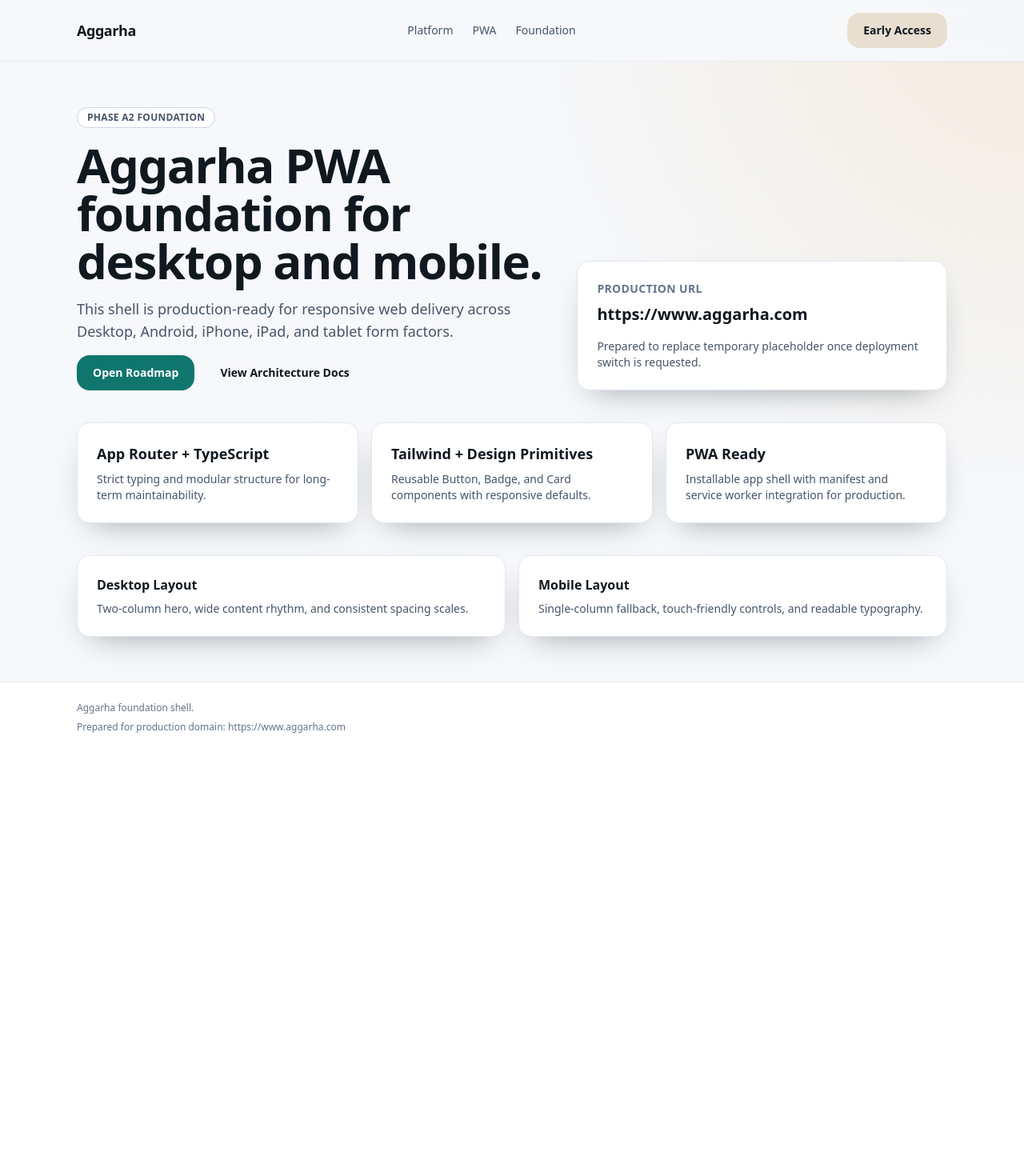
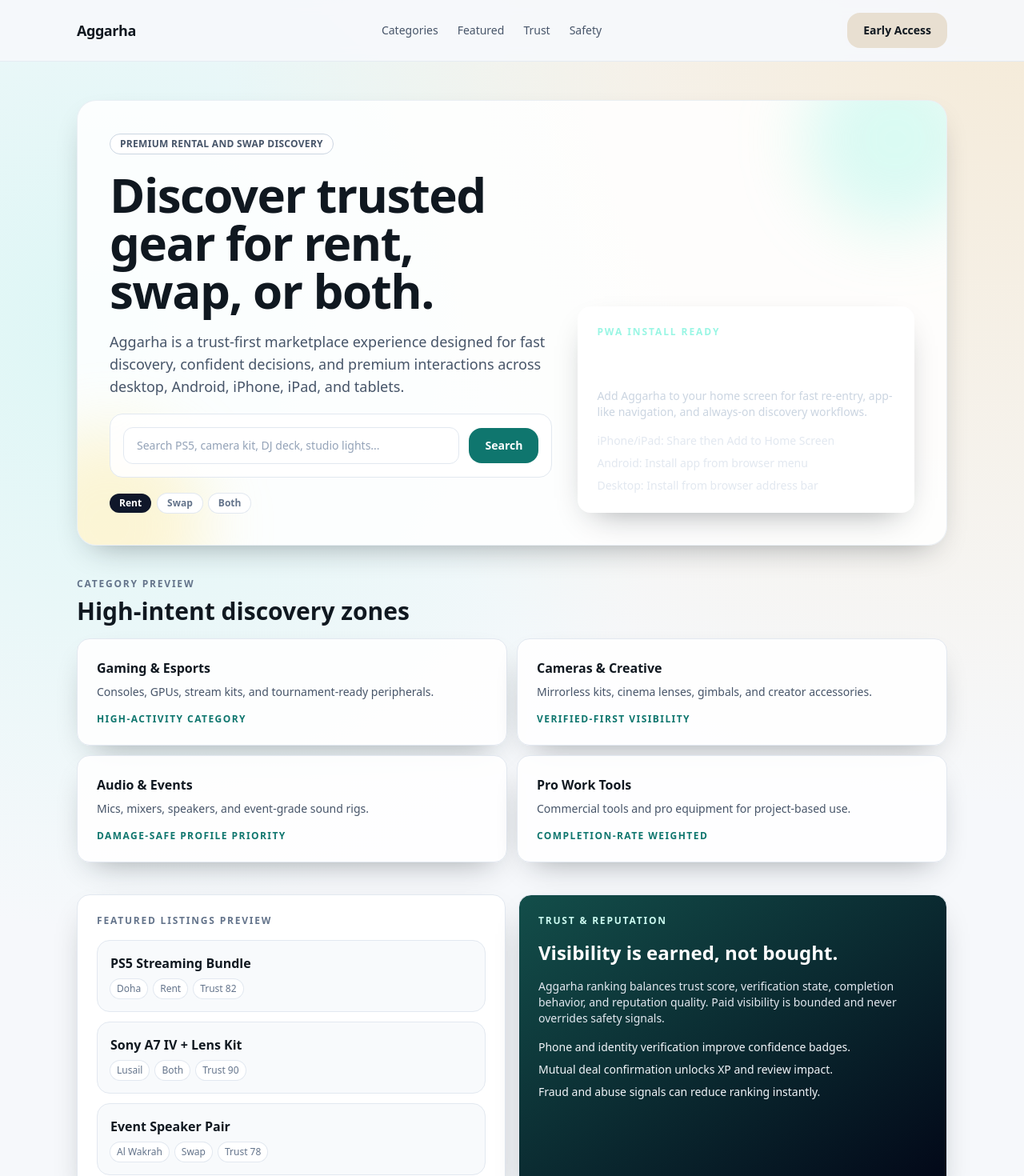
Before and after one commit to Aggarha/Aggarha, a Next.js app: page / in a window 1280 px wide. Shown: the top 1470 px of the page at 80% size. Before the commit the page ends 941 px from the top, so only its background shows below. Built offline with nearby package versions, Linux system fonts and the light colour scheme.

Commit message:
feat: build Aggarha public homepage foundation

```diff
--- a/src/app/globals.css
+++ b/src/app/globals.css
@@ -11,7 +11,10 @@ html,
 body {
   margin: 0;
   padding: 0;
-  background: radial-gradient(circle at top right, #f3ebde, var(--bg) 40%);
+  background:
+    radial-gradient(circle at top right, rgba(244, 226, 194, 0.62), transparent 42%),
+    radial-gradient(circle at 10% 20%, rgba(191, 244, 238, 0.45), transparent 38%),
+    var(--bg);
   color: var(--fg);
 }
 
@@ -23,3 +26,8 @@ a {
   color: inherit;
   text-decoration: none;
 }
+
+::selection {
+  background: #0f766e;
+  color: #ffffff;
+}
--- a/src/app/page.tsx
+++ b/src/app/page.tsx
@@ -2,54 +2,189 @@ import { Badge } from "@/components/ui/badge";
 import { Button } from "@/components/ui/button";
 import { Card } from "@/components/ui/card";
 
+const categories = [
+  {
+    name: "Gaming & Esports",
+    summary: "Consoles, GPUs, stream kits, and tournament-ready peripherals.",
+    trust: "High-activity category"
+  },
+  {
+    name: "Cameras & Creative",
+    summary: "Mirrorless kits, cinema lenses, gimbals, and creator accessories.",
+    trust: "Verified-first visibility"
+  },
+  {
+    name: "Audio & Events",
+    summary: "Mics, mixers, speakers, and event-grade sound rigs.",
+    trust: "Damage-safe profile priority"
+  },
+  {
+    name: "Pro Work Tools",
+    summary: "Commercial tools and pro equipment for project-based use.",
+    trust: "Completion-rate weighted"
+  }
+];
+
+const featuredListings = [
+  {
+    title: "PS5 Streaming Bundle",
+    city: "Doha",
+    mode: "Rent",
+    score: "Trust 82"
+  },
+  {
+    title: "Sony A7 IV + Lens Kit",
+    city: "Lusail",
+    mode: "Both",
+    score: "Trust 90"
+  },
+  {
+    title: "Event Speaker Pair",
+    city: "Al Wakrah",
+    mode: "Swap",
+    score: "Trust 78"
+  }
+];
+
 export default function HomePage() {
   return (
-    <div className="mx-auto grid w-full max-w-6xl gap-10 px-4 py-10 sm:px-6 md:py-14 lg:px-8">
-      <section className="grid gap-6 md:grid-cols-[1.3fr_1fr] md:items-end">
-        <div className="space-y-4">
-          <Badge>Phase A2 Foundation</Badge>
-          <h1 className="text-balance text-4xl font-black tracking-tight text-ink sm:text-5xl lg:text-6xl">
-            Aggarha PWA foundation for desktop and mobile.
-          </h1>
-          <p className="max-w-xl text-base text-slate-600 sm:text-lg">
-            This shell is production-ready for responsive web delivery across Desktop, Android,
-            iPhone, iPad, and tablet form factors.
-          </p>
-          <div className="flex flex-wrap gap-3">
-            <Button>Open Roadmap</Button>
-            <Button variant="ghost">View Architecture Docs</Button>
+    <div className="mx-auto grid w-full max-w-6xl gap-7 px-4 pb-12 pt-8 sm:px-6 md:gap-10 md:pb-16 md:pt-12 lg:px-8">
+      <section className="relative overflow-hidden rounded-3xl border border-slate-200/70 bg-white/85 p-5 shadow-panel sm:p-7 lg:p-10">
+        <div className="absolute -right-12 -top-16 h-36 w-36 rounded-full bg-teal-200/35 blur-2xl sm:h-56 sm:w-56" />
+        <div className="absolute -bottom-24 -left-20 h-40 w-40 rounded-full bg-amber-200/35 blur-2xl sm:h-60 sm:w-60" />
+
+        <div className="relative grid gap-8 md:grid-cols-[1.25fr_0.95fr] md:items-end">
+          <div className="space-y-5">
+            <Badge>Premium rental and swap discovery</Badge>
+            <h1 className="text-balance text-4xl font-black tracking-tight text-ink sm:text-5xl lg:text-6xl">
+              Discover trusted gear for rent, swap, or both.
+            </h1>
+            <p className="max-w-xl text-pretty text-base text-slate-600 sm:text-lg">
+              Aggarha is a trust-first marketplace experience designed for fast discovery, confident
+              decisions, and premium interactions across desktop, Android, iPhone, iPad, and tablets.
+            </p>
+
+            <form className="grid gap-3 rounded-2xl border border-slate-200 bg-white/90 p-3 sm:grid-cols-[1fr_auto] sm:items-center sm:p-4">
+              <label htmlFor="search" className="sr-only">
+                Search listings
+              </label>
+              <input
+                id="search"
+                name="search"
+                type="text"
+                placeholder="Search PS5, camera kit, DJ deck, studio lights..."
+                className="w-full rounded-xl border border-slate-200 bg-white px-4 py-3 text-sm text-slate-700 placeholder:text-slate-400 focus:border-accent focus:outline-none"
+              />
+              <Button type="button" className="w-full sm:w-auto">
+                Search
+              </Button>
+            </form>
+
+            <div className="flex flex-wrap gap-2 text-xs text-slate-500">
+              <span className="rounded-full bg-slate-900 px-3 py-1 font-semibold text-white">Rent</span>
+              <span className="rounded-full bg-white px-3 py-1 font-semibold ring-1 ring-slate-200">Swap</span>
+              <span className="rounded-full bg-white px-3 py-1 font-semibold ring-1 ring-slate-200">Both</span>
+            </div>
+          </div>
+
+          <Card id="pwa" className="space-y-4 border-0 bg-slate-950 text-white">
+            <p className="text-xs font-semibold uppercase tracking-[0.16em] text-teal-200">PWA Install Ready</p>
+            <h2 className="text-2xl font-bold leading-tight">Take Aggarha with you.</h2>
+            <p className="text-sm text-slate-300">
+              Add Aggarha to your home screen for fast re-entry, app-like navigation, and always-on discovery workflows.
+            </p>
+            <ul className="grid gap-2 text-sm text-slate-200">
+              <li>iPhone/iPad: Share then Add to Home Screen</li>
+              <li>Android: Install app from browser menu</li>
+              <li>Desktop: Install from browser address bar</li>
+            </ul>
+          </Card>
+        </div>
+      </section>
+
+      <section id="categories" className="space-y-4">
+        <div className="flex items-end justify-between gap-4">
+          <div>
+            <p className="text-xs font-semibold uppercase tracking-[0.15em] text-slate-500">Category Preview</p>
+            <h2 className="mt-2 text-2xl font-black text-ink sm:text-3xl">High-intent discovery zones</h2>
           </div>
         </div>
-        <Card>
-          <p className="text-sm font-semibold uppercase tracking-wide text-slate-500">Production URL</p>
-          <p className="mt-2 text-xl font-bold text-ink">https://www.aggarha.com</p>
-          <p className="mt-4 text-sm text-slate-600">Prepared to replace temporary placeholder once deployment switch is requested.</p>
+
+        <div className="grid gap-3 sm:grid-cols-2">
+          {categories.map((category) => (
+            <Card key={category.name} className="bg-white/90">
+              <p className="text-base font-bold text-ink">{category.name}</p>
+              <p className="mt-2 text-sm text-slate-600">{category.summary}</p>
+              <p className="mt-4 text-xs font-semibold uppercase tracking-[0.12em] text-teal-700">{category.trust}</p>
+            </Card>
+          ))}
+        </div>
+      </section>
+
+      <section id="featured" className="grid gap-4 lg:grid-cols-[1fr_1fr]">
+        <Card className="space-y-4">
+          <p className="text-xs font-semibold uppercase tracking-[0.15em] text-slate-500">Featured Listings Preview</p>
+          <div className="grid gap-3">
+            {featuredListings.map((listing) => (
+              <div key={listing.title} className="rounded-2xl border border-slate-200 bg-slate-50 p-4">
+                <p className="text-base font-bold text-ink">{listing.title}</p>
+                <div className="mt-2 flex flex-wrap gap-2 text-xs text-slate-500">
+                  <span className="rounded-full bg-white px-2 py-1 ring-1 ring-slate-200">{listing.city}</span>
+                  <span className="rounded-full bg-white px-2 py-1 ring-1 ring-slate-200">{listing.mode}</span>
+                  <span className="rounded-full bg-white px-2 py-1 ring-1 ring-slate-200">{listing.score}</span>
+                </div>
+              </div>
+            ))}
+          </div>
+        </Card>
+
+        <Card id="trust" className="space-y-4 bg-gradient-to-br from-teal-900 to-slate-950 text-white">
+          <p className="text-xs font-semibold uppercase tracking-[0.15em] text-teal-100">Trust & Reputation</p>
+          <h3 className="text-2xl font-bold">Visibility is earned, not bought.</h3>
+          <p className="text-sm text-slate-200">
+            Aggarha ranking balances trust score, verification state, completion behavior, and reputation quality.
+            Paid visibility is bounded and never overrides safety signals.
+          </p>
+          <div className="grid gap-2 text-sm text-slate-100">
+            <p>Phone and identity verification improve confidence badges.</p>
+            <p>Mutual deal confirmation unlocks XP and review impact.</p>
+            <p>Fraud and abuse signals can reduce ranking instantly.</p>
+          </div>
         </Card>
       </section>
 
-      <section id="foundation" className="grid gap-4 md:grid-cols-3">
+      <section id="modes" className="grid gap-4 md:grid-cols-3">
         <Card>
-          <h2 className="text-lg font-bold">App Router + TypeScript</h2>
-          <p className="mt-2 text-sm text-slate-600">Strict typing and modular structure for long-term maintainability.</p>
+          <p className="text-xs font-semibold uppercase tracking-[0.12em] text-slate-500">Mode</p>
+          <h4 className="mt-2 text-lg font-bold text-ink">Rent</h4>
+          <p className="mt-2 text-sm text-slate-600">Short-term access with confidence layers for profile and listing quality.</p>
         </Card>
         <Card>
-          <h2 className="text-lg font-bold">Tailwind + Design Primitives</h2>
-          <p className="mt-2 text-sm text-slate-600">Reusable Button, Badge, and Card components with responsive defaults.</p>
+          <p className="text-xs font-semibold uppercase tracking-[0.12em] text-slate-500">Mode</p>
+          <h4 className="mt-2 text-lg font-bold text-ink">Swap</h4>
+          <p className="mt-2 text-sm text-slate-600">Mutual exchange flow where confirmation protects trust and reputation integrity.</p>
         </Card>
-        <Card id="pwa">
-          <h2 className="text-lg font-bold">PWA Ready</h2>
-          <p className="mt-2 text-sm text-slate-600">Installable app shell with manifest and service worker integration for production.</p>
+        <Card>
+          <p className="text-xs font-semibold uppercase tracking-[0.12em] text-slate-500">Mode</p>
+          <h4 className="mt-2 text-lg font-bold text-ink">Both</h4>
+          <p className="mt-2 text-sm text-slate-600">Flexible listings that support both intent types while preserving trust weighting.</p>
         </Card>
       </section>
 
-      <section id="platform" className="grid gap-4 sm:grid-cols-2">
+      <section id="reseller" className="grid gap-4 sm:grid-cols-2">
         <Card>
-          <h3 className="text-base font-bold">Desktop Layout</h3>
-          <p className="mt-2 text-sm text-slate-600">Two-column hero, wide content rhythm, and consistent spacing scales.</p>
+          <p className="text-xs font-semibold uppercase tracking-[0.12em] text-slate-500">Reseller Subscription</p>
+          <h3 className="mt-2 text-xl font-bold text-ink">Boosted visibility for serious inventory.</h3>
+          <p className="mt-2 text-sm text-slate-600">
+            Subscription unlocks bounded ranking boosts, profile styling, and inventory analytics while trust remains the primary sorting signal.
+          </p>
         </Card>
-        <Card>
-          <h3 className="text-base font-bold">Mobile Layout</h3>
-          <p className="mt-2 text-sm text-slate-600">Single-column fallback, touch-friendly controls, and readable typography.</p>
+        <Card id="safety" className="bg-slate-100/80">
+          <p className="text-xs font-semibold uppercase tracking-[0.12em] text-slate-500">Safety & Legal Position</p>
+          <h3 className="mt-2 text-xl font-bold text-ink">Discovery platform, not payment custody.</h3>
+          <p className="mt-2 text-sm text-slate-600">
+            Aggarha does not process payments, hold goods, or execute contracts. Users arrange transactions externally and confirm outcomes in-app.
+          </p>
         </Card>
       </section>
     </div>
--- a/src/components/layout/site-footer.tsx
+++ b/src/components/layout/site-footer.tsx
@@ -2,8 +2,8 @@ export function SiteFooter() {
   return (
     <footer className="border-t border-slate-200 bg-white">
       <div className="mx-auto flex w-full max-w-6xl flex-col gap-2 px-4 py-6 text-xs text-slate-500 sm:px-6 lg:px-8">
-        <p>Aggarha foundation shell.</p>
-        <p>Prepared for production domain: https://www.aggarha.com</p>
+        <p>Aggarha public homepage foundation.</p>
+        <p>Discovery-first platform with trust-led ranking and legal-safe operating model.</p>
       </div>
     </footer>
   );
--- a/src/components/layout/site-header.tsx
+++ b/src/components/layout/site-header.tsx
@@ -9,9 +9,10 @@ export function SiteHeader() {
           Aggarha
         </Link>
         <nav className="hidden gap-6 text-sm text-slate-600 md:flex">
-          <a href="#platform" className="transition-colors hover:text-ink">Platform</a>
-          <a href="#pwa" className="transition-colors hover:text-ink">PWA</a>
-          <a href="#foundation" className="transition-colors hover:text-ink">Foundation</a>
+          <a href="#categories" className="transition-colors hover:text-ink">Categories</a>
+          <a href="#featured" className="transition-colors hover:text-ink">Featured</a>
+          <a href="#trust" className="transition-colors hover:text-ink">Trust</a>
+          <a href="#safety" className="transition-colors hover:text-ink">Safety</a>
         </nav>
         <Button variant="secondary">Early Access</Button>
       </div>
```
